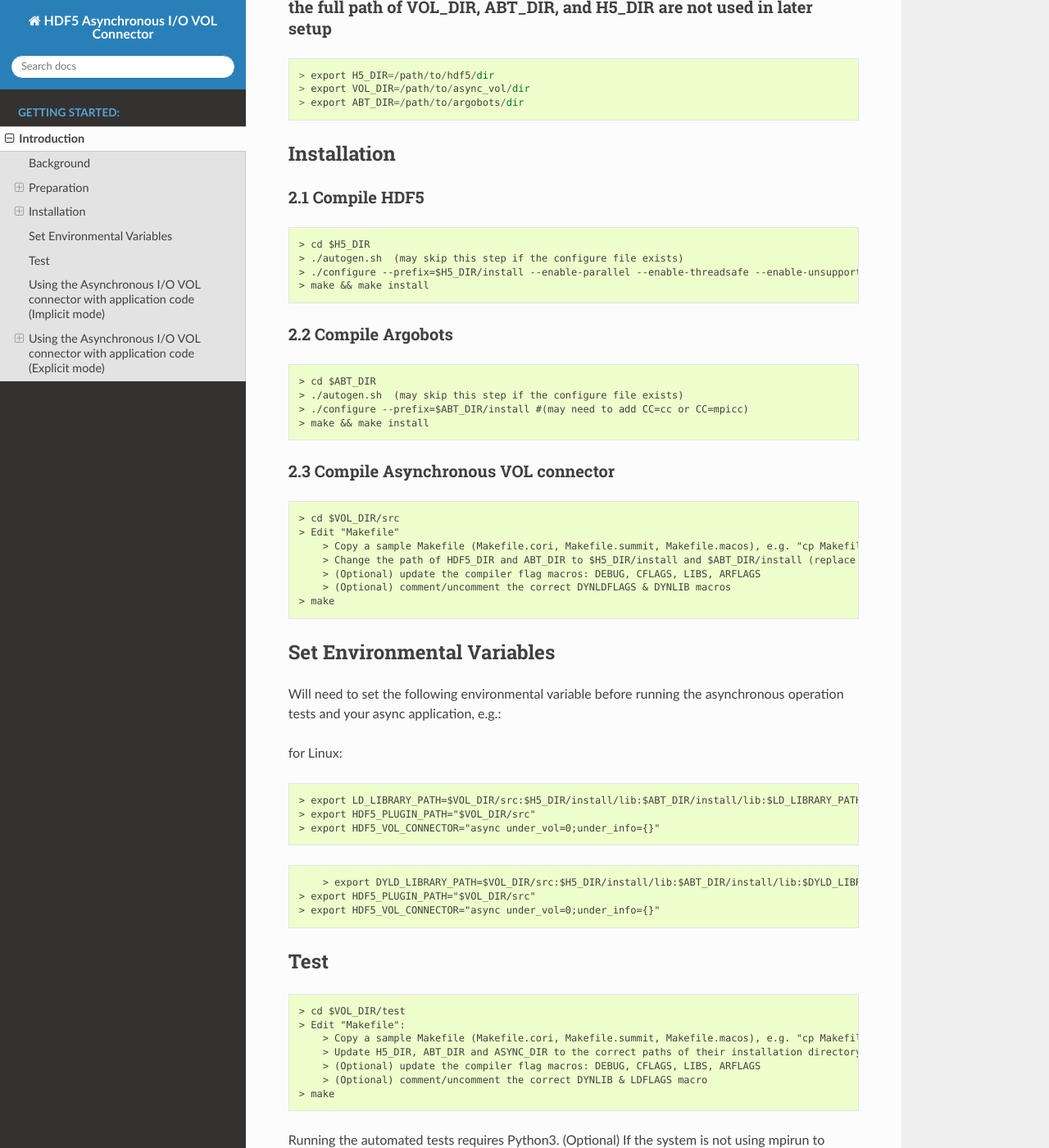
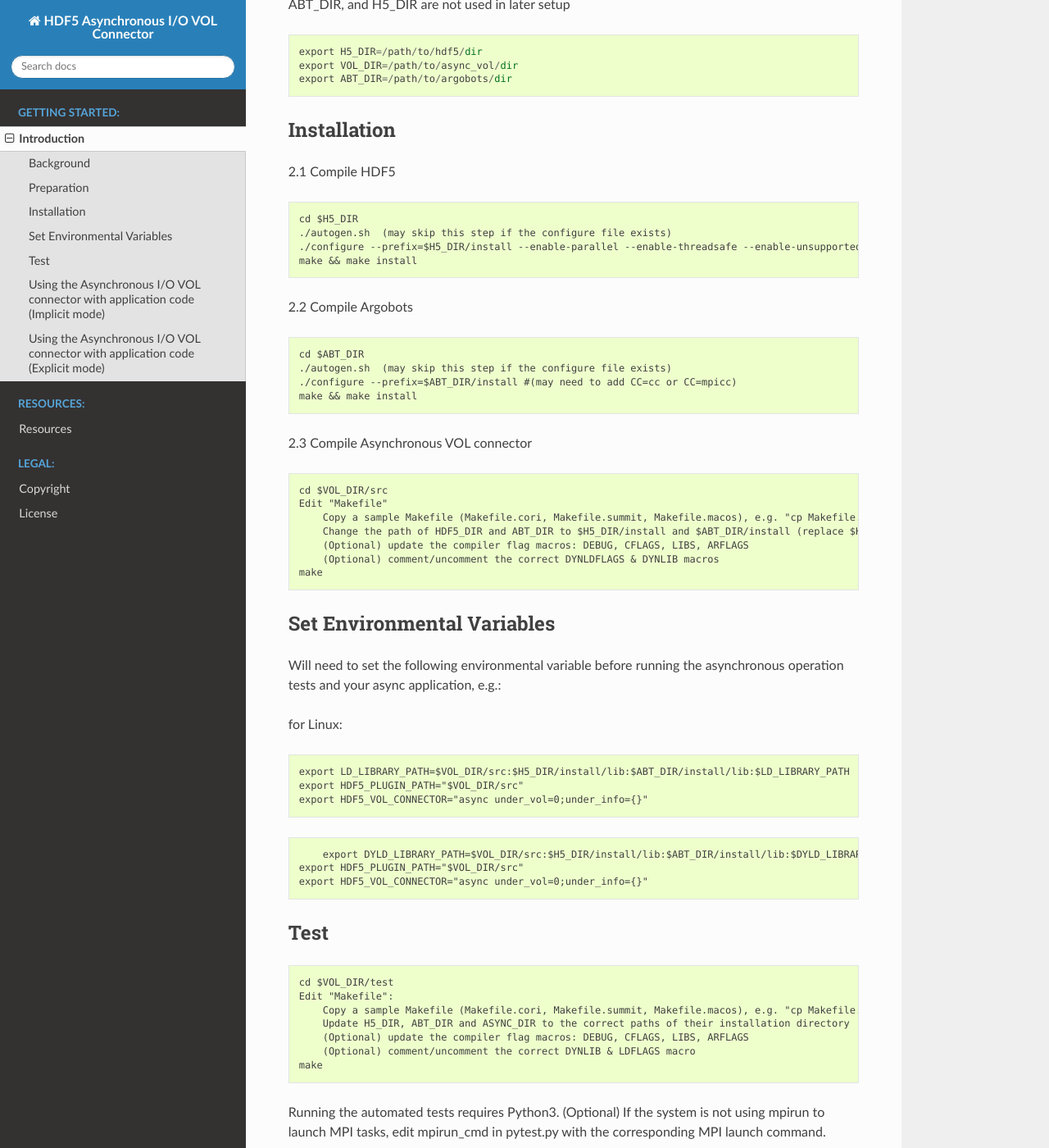
Before and after one commit to HDFGroup/vol-async, a Sphinx documentation site: the page built from docs/source/gettingstarted.rst, in a window 1280 px wide and 1400 px high, scrolled down 848 px. Shown: the whole window at 82% size. Built offline with Sphinx 7.4.7 and the Read the Docs theme 2.0.0, drawn with Linux system fonts in a browser that asks for light colours; some of the changed text lies outside the part shown.

Commit message:
Fixed code blocks and subcategories

```diff
--- a/docs/source/gettingstarted.rst
+++ b/docs/source/gettingstarted.rst
@@ -21,34 +21,29 @@ Some configuration parameters used in the instructions:
 Preparation
 --------------------------------------------------------------------------------------
 
-++++++++++++++++++++++++++++++++++++++++++++++++++++++++++++++++++++++++++++++++++++++++++++++++++++++++++++++++++++++++++++++++++++++++++++++++++++++++++
 1.1 Download the Asynchronous I/O VOL connector code (this repository) with Argobots git submodule Use system provided by HDF5
-++++++++++++++++++++++++++++++++++++++++++++++++++++++++++++++++++++++++++++++++++++++++++++++++++++++++++++++++++++++++++++++++++++++++++++++++++++++++++
+Latest Argobots can also be downloaded separately from https://github.com/pmodels/argobots
 
 .. code-block::
 
-	> git clone --recursive https://github.com/hpc-io/vol-async.git
-	> # Latest Argobots can also be downloaded separately from https://github.com/pmodels/argobots
+	git clone --recursive https://github.com/hpc-io/vol-async.git
 
 
-++++++++++++++++++++++++++++++++++++++++++++++++++++++++++++++++++++++++++++++++++++++++++++++++++++++++++++++++++++++++++++++++++++++++++++++++++++++++++
+
 1.2 Download the HDF5 source code
-++++++++++++++++++++++++++++++++++++++++++++++++++++++++++++++++++++++++++++++++++++++++++++++++++++++++++++++++++++++++++++++++++++++++++++++++++++++++++
 
 .. code-block::
 
-	> git clone https://github.com/HDFGroup/hdf5.git
+	git clone https://github.com/HDFGroup/hdf5.git
 
 
-++++++++++++++++++++++++++++++++++++++++++++++++++++++++++++++++++++++++++++++++++++++++++++++++++++++++++++++++++++++++++++++++++++++++++++++++++++++++++
 1.3 (Optional) Set the environment variables for the paths of the codes if the full path of VOL_DIR, ABT_DIR, and H5_DIR are not used in later setup
-++++++++++++++++++++++++++++++++++++++++++++++++++++++++++++++++++++++++++++++++++++++++++++++++++++++++++++++++++++++++++++++++++++++++++++++++++++++++++
 
 .. code-block::
 
-	> export H5_DIR=/path/to/hdf5/dir
-	> export VOL_DIR=/path/to/async_vol/dir
-	> export ABT_DIR=/path/to/argobots/dir
+	export H5_DIR=/path/to/hdf5/dir
+	export VOL_DIR=/path/to/async_vol/dir
+	export ABT_DIR=/path/to/argobots/dir
 
 
 
@@ -57,42 +52,38 @@ Preparation
 Installation
 --------------------------------------------------------------------------------------
 
-++++++++++++++++++++++++++++++++++++++++++++++++++++++++++++++++++++++++++++++++++++++++++++++++++++++++++++++++++++++++++++++++++++++++++++++++++++++++++
 2.1 Compile HDF5
-++++++++++++++++++++++++++++++++++++++++++++++++++++++++++++++++++++++++++++++++++++++++++++++++++++++++++++++++++++++++++++++++++++++++++++++++++++++++++
 
 .. code-block::
 
-    > cd $H5_DIR
-    > ./autogen.sh  (may skip this step if the configure file exists)
-    > ./configure --prefix=$H5_DIR/install --enable-parallel --enable-threadsafe --enable-unsupported #(may need to add CC=cc or CC=mpicc)
-    > make && make install
+    cd $H5_DIR
+    ./autogen.sh  (may skip this step if the configure file exists)
+    ./configure --prefix=$H5_DIR/install --enable-parallel --enable-threadsafe --enable-unsupported #(may need to add CC=cc or CC=mpicc)
+    make && make install
 
-++++++++++++++++++++++++++++++++++++++++++++++++++++++++++++++++++++++++++++++++++++++++++++++++++++++++++++++++++++++++++++++++++++++++++++++++++++++++++
+
 2.2 Compile Argobots
-++++++++++++++++++++++++++++++++++++++++++++++++++++++++++++++++++++++++++++++++++++++++++++++++++++++++++++++++++++++++++++++++++++++++++++++++++++++++++
 
 .. code-block::
 
-    > cd $ABT_DIR
-    > ./autogen.sh  (may skip this step if the configure file exists)
-    > ./configure --prefix=$ABT_DIR/install #(may need to add CC=cc or CC=mpicc)
-    > make && make install
+    cd $ABT_DIR
+    ./autogen.sh  (may skip this step if the configure file exists)
+    ./configure --prefix=$ABT_DIR/install #(may need to add CC=cc or CC=mpicc)
+    make && make install
 
 
-++++++++++++++++++++++++++++++++++++++++++++++++++++++++++++++++++++++++++++++++++++++++++++++++++++++++++++++++++++++++++++++++++++++++++++++++++++++++++
+
 2.3 Compile Asynchronous VOL connector
-++++++++++++++++++++++++++++++++++++++++++++++++++++++++++++++++++++++++++++++++++++++++++++++++++++++++++++++++++++++++++++++++++++++++++++++++++++++++++
 
 .. code-block::
 
-    > cd $VOL_DIR/src
-    > Edit "Makefile"
-        > Copy a sample Makefile (Makefile.cori, Makefile.summit, Makefile.macos), e.g. "cp Makefile.summit Makefile", which should work for most linux systems
-        > Change the path of HDF5_DIR and ABT_DIR to $H5_DIR/install and $ABT_DIR/install (replace $H5_DIR and $ABT_DIR with their full path)
-        > (Optional) update the compiler flag macros: DEBUG, CFLAGS, LIBS, ARFLAGS
-        > (Optional) comment/uncomment the correct DYNLDFLAGS & DYNLIB macros
-    > make
+    cd $VOL_DIR/src
+    Edit "Makefile"
+        Copy a sample Makefile (Makefile.cori, Makefile.summit, Makefile.macos), e.g. "cp Makefile.summit Makefile", which should work for most linux systems
+        Change the path of HDF5_DIR and ABT_DIR to $H5_DIR/install and $ABT_DIR/install (replace $H5_DIR and $ABT_DIR with their full path)
+        (Optional) update the compiler flag macros: DEBUG, CFLAGS, LIBS, ARFLAGS
+        (Optional) comment/uncomment the correct DYNLDFLAGS & DYNLIB macros
+    make
 
 
 --------------------------------------------------------------------------------------
@@ -105,15 +96,15 @@ for Linux:
 
 .. code-block::
 
-    > export LD_LIBRARY_PATH=$VOL_DIR/src:$H5_DIR/install/lib:$ABT_DIR/install/lib:$LD_LIBRARY_PATH
-    > export HDF5_PLUGIN_PATH="$VOL_DIR/src"
-    > export HDF5_VOL_CONNECTOR="async under_vol=0;under_info={}"
+    export LD_LIBRARY_PATH=$VOL_DIR/src:$H5_DIR/install/lib:$ABT_DIR/install/lib:$LD_LIBRARY_PATH
+    export HDF5_PLUGIN_PATH="$VOL_DIR/src"
+    export HDF5_VOL_CONNECTOR="async under_vol=0;under_info={}"
 
 .. code-block::
 
-	> export DYLD_LIBRARY_PATH=$VOL_DIR/src:$H5_DIR/install/lib:$ABT_DIR/install/lib:$DYLD_LIBRARY_PATH
-    > export HDF5_PLUGIN_PATH="$VOL_DIR/src"
-    > export HDF5_VOL_CONNECTOR="async under_vol=0;under_info={}"
+	export DYLD_LIBRARY_PATH=$VOL_DIR/src:$H5_DIR/install/lib:$ABT_DIR/install/lib:$DYLD_LIBRARY_PATH
+    export HDF5_PLUGIN_PATH="$VOL_DIR/src"
+    export HDF5_VOL_CONNECTOR="async under_vol=0;under_info={}"
 
 
 
@@ -123,13 +114,13 @@ Test
 
 .. code-block::
 
-	> cd $VOL_DIR/test
-	> Edit "Makefile":
-	    > Copy a sample Makefile (Makefile.cori, Makefile.summit, Makefile.macos), e.g. "cp Makefile.summit Makefile", Makefile.summit should work for most linux systems
-	    > Update H5_DIR, ABT_DIR and ASYNC_DIR to the correct paths of their installation directory
-	    > (Optional) update the compiler flag macros: DEBUG, CFLAGS, LIBS, ARFLAGS
-	    > (Optional) comment/uncomment the correct DYNLIB & LDFLAGS macro
-	> make
+	cd $VOL_DIR/test
+	Edit "Makefile":
+	    Copy a sample Makefile (Makefile.cori, Makefile.summit, Makefile.macos), e.g. "cp Makefile.summit Makefile", Makefile.summit should work for most linux systems
+	    Update H5_DIR, ABT_DIR and ASYNC_DIR to the correct paths of their installation directory
+	    (Optional) update the compiler flag macros: DEBUG, CFLAGS, LIBS, ARFLAGS
+	    (Optional) comment/uncomment the correct DYNLIB & LDFLAGS macro
+	make
 
 Running the automated tests requires Python3.
 (Optional) If the system is not using mpirun to launch MPI tasks, edit mpirun_cmd in pytest.py with the corresponding MPI launch command.
@@ -138,13 +129,13 @@ Run both the serial and parallel tests
 
 .. code-block::
 
-	> make check
+	make check
 
 Run the serial tests only
 
 .. code-block::
 
-	> make check_serial
+	make check_serial
 
 If any test fails, check async_vol_test.err in the $VOL_DIR/test directory for the error message.
 With certain file systems where file locking is not supported, an error of "file create failed" may occur and can be fixed with "export HDF5_USE_FILE_LOCKING=FALSE", which disables the HDF5 file locking.
@@ -159,8 +150,8 @@ By default, the HDF5 metadata operations are executed asynchronously, and the da
 
 .. code-block::
 
-	> [Set environment variables, from step 3 above]
-	> Run your application
+	[Set environment variables, from step 3 above]
+	Run your application
 
 
 --------------------------------------------------------------------------------------
--- a/docs/source/index.rst
+++ b/docs/source/index.rst
@@ -22,11 +22,16 @@ To overcome these issues, we present an asynchronous I/O framework that provides
    :maxdepth: 2
    :caption: Resources:
 
+   resources
+
 
 
 .. toctree::
    :maxdepth: 2
    :caption: Legal:
+
+   copyright
+   license
 
 
 
```
Also changed, not shown: other parts of docs/source/gettingstarted.rst (+33 -37 lines).
